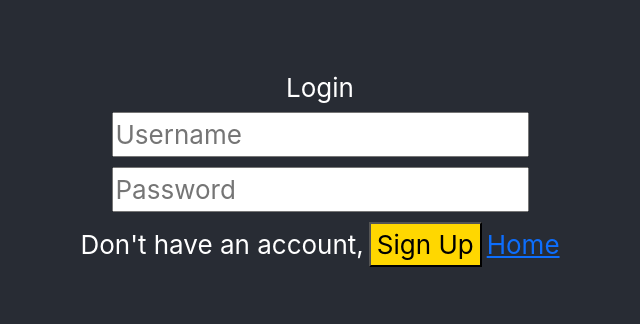
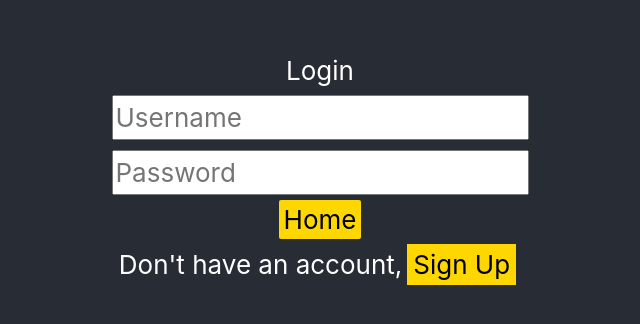
Before and after one commit to aschaus3/Stonks, a React (Create React App) app in the folder stonks/: page / in a window 1280 px wide. Shown: the part 230-554 px from the top of the page, without its empty margins (320-960 px from the left). Built offline with nearby package versions, Linux system fonts and the light colour scheme.

Commit message:
Login button

```diff
--- a/stonks/src/Login/login.css
+++ b/stonks/src/Login/login.css
@@ -14,7 +14,23 @@
 .login-button{
     background-color:gold;
     margin: 5px;
+    border: 2px;
+    border-color: black;
 }
 .login-button:hover {
     background-color: goldenrod;
   }
+
+#Login-Link{
+    background-color: gold;
+    color: black;
+    text-decoration: none;
+    padding-left: 5px;
+    padding-right: 5px;
+    border-radius: 2px;
+    border-color:grey;
+}
+
+#Login-Link:hover{
+    background-color: goldenrod;
+}
--- a/stonks/src/Login/login.js
+++ b/stonks/src/Login/login.js
@@ -15,10 +15,10 @@ function Login() {
             <div> Login </div>
             <input placeholder={"Username"} className="username" type="text"/>
             <input placeholder={"Password"} className="password" type="password" />
+            <Link id="Login-Link" to="/App">Home</Link>
             <div>
                 Don't have an account,
                 <button className="login-button"> Sign Up </button>
-                <Link to="/App">Home</Link>
             </div>
         </div>
       </div>
```
